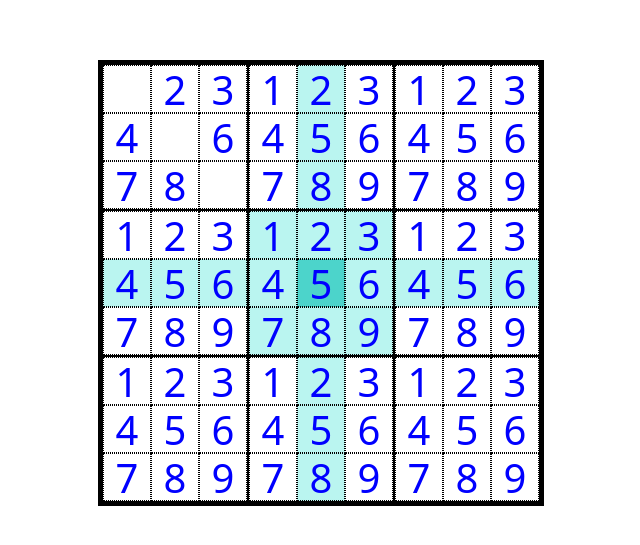
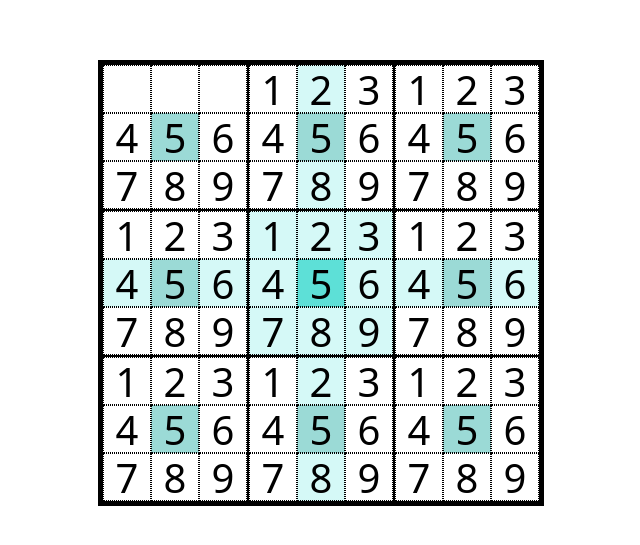
Before and after one commit to sebapereira111/sudoku, a React (Vite) app: page / in a window 1280 px wide. Shown: the part 117-662 px from the top of the page, without its empty margins (319-959 px from the left). Built offline with nearby package versions, Linux system fonts and the light colour scheme.

Commit message:
Se agrego la modificacion de valores en los boxes

```diff
--- a/src/App.jsx
+++ b/src/App.jsx
@@ -4,19 +4,22 @@ import Tablero from './components/Tablero/Tablero.jsx';
 import { test, validTest} from './constants/tableros.js';
 
 function App() {
-    const [tableroActual, setTableroActual] = useState(test);
+    const tableroInicial = test;
+    const [tableroActual, setTableroActual] = useState(tableroInicial);
     const [boxSeleccionado, setBoxSeleccionado] = useState({
         filaBloqueIndex: 1,
         colBloqueIndex: 1,
         filaBoxIndex: 1,
-        colBoxIndex: 1
+        colBoxIndex: 1,
+        valor: tableroInicial[1][1][1][1]
     });
 
 
 
     return (
         <>
-            <Tablero tableroActual={tableroActual}
+            <Tablero
+            tableroActual={tableroActual} setTableroActual={setTableroActual} tableroInicial={tableroInicial}
             boxSeleccionado={boxSeleccionado} setBoxSeleccionado={setBoxSeleccionado} />
         </>
     )
--- a/src/components/Bloque/Bloque.jsx
+++ b/src/components/Bloque/Bloque.jsx
@@ -5,14 +5,15 @@ import Box from '../Box/Box.jsx'
 // fila y columna del bloque, y fila y columna del box
 
 
-function Bloque({ tableroBloque, filaBloqueIndex, colBloqueIndex, boxSeleccionado, setBoxSeleccionado }) {
+function Bloque({ tableroActualBloque, setTableroActual, tableroInicial, filaBloqueIndex, colBloqueIndex, boxSeleccionado, setBoxSeleccionado }) {
     return (
         <>
             <div className='contenedor-bloque'>
-                {tableroBloque.map((filaBox, filaBoxIndex) => (
-                    filaBox.map((tableroBox, colBoxIndex) => (
-                        <Box key={`${filaBoxIndex}-${colBoxIndex}`}
-                        tableroBox={tableroBox}
+                {tableroActualBloque.map((filaBox, filaBoxIndex) => (
+                    filaBox.map((tableroActualBox, colBoxIndex) => (
+                        <Box
+                        key={`${filaBoxIndex}-${colBoxIndex}`}
+                        tableroActualBox={tableroActualBox} setTableroActual={setTableroActual} tableroInicial={tableroInicial}
                         filaBloqueIndex={filaBloqueIndex} colBloqueIndex={colBloqueIndex}
                         filaBoxIndex={filaBoxIndex} colBoxIndex={colBoxIndex}
                         boxSeleccionado={boxSeleccionado} setBoxSeleccionado={setBoxSeleccionado}
--- a/src/components/Box/Box.css
+++ b/src/components/Box/Box.css
@@ -22,16 +22,26 @@
     -moz-user-select: none;    /* Firefox */
     -ms-user-select: none;     /* Internet Explorer/Edge */
     user-select: none;
+    /* Para que al recibir foco no aparezca el borde */
+    outline: none;
 }
 
 .box:active {
     cursor: grabbing;
 }
 
-.box-seleccionado {
-    background-color: rgba(60, 209, 199, 0.917);
+.texto-original {
+    color: black;
 }
 
 .area-seleccionada {
-    background-color: rgba(105, 232, 223, 0.456);
+    background-color: rgba(105, 232, 224, 0.28);
 }
+
+.numero-seleccionado {
+    background-color: rgba(33, 173, 164, 0.448);
+}
+
+.box-seleccionado {
+    background-color: rgba(69, 220, 209, 0.866);
+}
--- a/src/components/Box/Box.jsx
+++ b/src/components/Box/Box.jsx
@@ -1,13 +1,34 @@
+import { useRef, useState } from 'react';
 import './Box.css'
 
-function Box({ tableroBox, filaBloqueIndex, colBloqueIndex, filaBoxIndex, colBoxIndex, boxSeleccionado, setBoxSeleccionado }) {
+function Box({ tableroActualBox, setTableroActual, tableroInicial, filaBloqueIndex, colBloqueIndex, filaBoxIndex, colBoxIndex, boxSeleccionado, setBoxSeleccionado }) {
+    const [valor, setValor] = useState(tableroActualBox)
+    const inicial = useRef(tableroActualBox ? true : false);
+
     function handleClick() {
         setBoxSeleccionado({
             filaBloqueIndex: filaBloqueIndex,
             colBloqueIndex: colBloqueIndex,
             filaBoxIndex: filaBoxIndex,
-            colBoxIndex: colBoxIndex
+            colBoxIndex: colBoxIndex,
+            valor: valor
         });
+        console.log(valor);
+        console.log(boxSeleccionado.valor);
+    }
+
+    function handleKeyDown(e) {
+        const esNumero = /^[1-9]$/.test(e.key);
+        const esDelete = e.key === 'Delete';
+        const esBackspace = e.key === 'Backspace';
+
+        if (!inicial.current) {
+            if (esNumero) {
+                setValor(+e.key);
+            } else if (esDelete || esBackspace) {
+                setValor("");
+            }
+        }
     }
 
     function areaSeleccionada() {
@@ -45,9 +66,23 @@ function Box({ tableroBox, filaBloqueIndex, colBloqueIndex, filaBoxIndex, colBox
         return false
     }
 
+    function valorSeleccionado() {
+        if (valor && (valor == boxSeleccionado.valor)) {
+            return true
+        }
+    }
+
     return (
-        <div className={itemSeleccionado() ? 'box box-seleccionado' : areaSeleccionada() ? 'box area-seleccionada' : 'box'} onClick={handleClick} >
-            {tableroBox ? tableroBox : ""}
+        <div className={`box
+            ${itemSeleccionado()&&'box-seleccionado'}
+            ${areaSeleccionada()&&'area-seleccionada'}
+            ${inicial.current&&'texto-original'}
+            ${valorSeleccionado()&&'numero-seleccionado'}`
+        }
+        onClick={handleClick}
+        onKeyDown={handleKeyDown}
+        tabIndex={0} >
+                {valor ? valor : ""}
         </div>
     )
 }
--- a/src/components/Tablero/Tablero.jsx
+++ b/src/components/Tablero/Tablero.jsx
@@ -1,14 +1,15 @@
 import './Tablero.css'
 import Bloque from '../Bloque/Bloque.jsx'
 
-function Tablero({ tableroActual, boxSeleccionado, setBoxSeleccionado }) {
+function Tablero({ tableroActual, setTableroActual, tableroInicial, boxSeleccionado, setBoxSeleccionado }) {
     return (
         <>
             <div className='contenedor-tablero'>
                 {tableroActual.map((filaBloque, filaBloqueIndex) => (
-                    filaBloque.map((tableroBloque, colBloqueIndex) => (
-                        <Bloque key={`${filaBloqueIndex}-${colBloqueIndex}`}
-                        tableroBloque={tableroBloque}
+                    filaBloque.map((tableroActualBloque, colBloqueIndex) => (
+                        <Bloque
+                        key={`${filaBloqueIndex}-${colBloqueIndex}`}
+                        tableroActualBloque={tableroActualBloque} setTableroActual={setTableroActual} tableroInicial={tableroInicial}
                         filaBloqueIndex={filaBloqueIndex} colBloqueIndex={colBloqueIndex}
                         boxSeleccionado={boxSeleccionado} setBoxSeleccionado={setBoxSeleccionado}
                         />
--- a/src/constants/tableros.js
+++ b/src/constants/tableros.js
@@ -1,5 +1,5 @@
 const test = [[
-        [[0, 2, 3], [4, 0, 6], [7, 8, 0]], [[1, 2, 3], [4, 5, 6], [7, 8, 9]], [[1, 2, 3], [4, 5, 6], [7, 8, 9]]
+        [[0, 0, 0], [4, 5, 6], [7, 8, 9]], [[1, 2, 3], [4, 5, 6], [7, 8, 9]], [[1, 2, 3], [4, 5, 6], [7, 8, 9]]
     ], [
         [[1, 2, 3], [4, 5, 6], [7, 8, 9]], [[1, 2, 3], [4, 5, 6], [7, 8, 9]], [[1, 2, 3], [4, 5, 6], [7, 8, 9]]
     ], [
```
